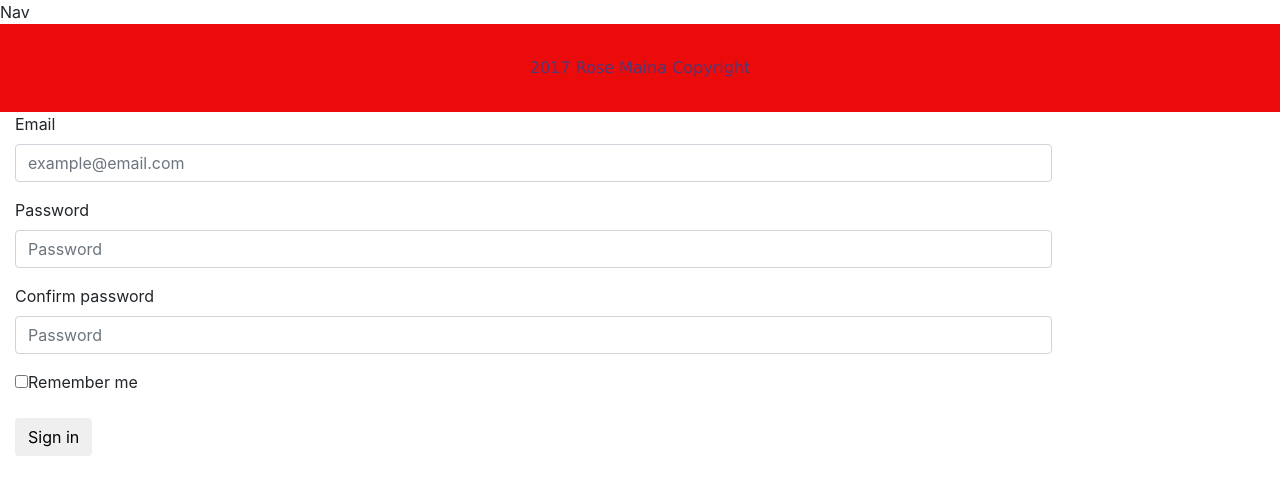
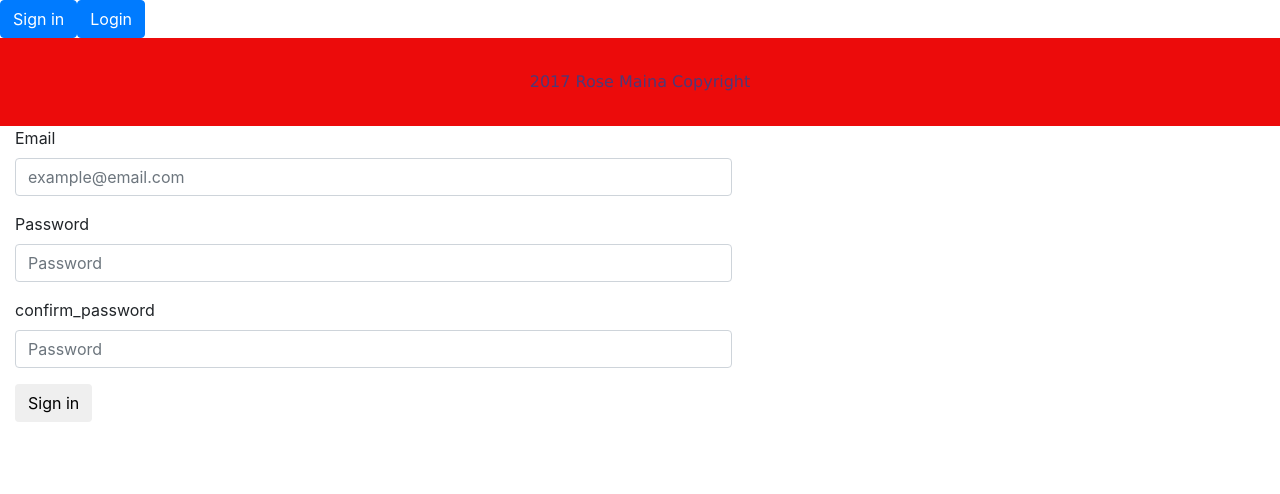
Before and after one commit to rosemaina/FrontendRedux, a React (Create React App) app in the folder bucketlist-react/: page / in a window 1280 px wide. Shown: the top 494 px of the page. Built offline with nearby package versions, Linux system fonts and the light colour scheme.

Commit message:
[Feature #[151882709]]Registration page
	-Add functionality for registering a user
	-Update package.json

```diff
--- a/bucketlist-react/package.json
+++ b/bucketlist-react/package.json
@@ -3,6 +3,7 @@
   "version": "0.1.0",
   "private": true,
   "dependencies": {
+    "axios": "^0.17.0",
     "bootstrap": "^4.0.0-beta",
     "react": "^16.0.0",
     "react-bootstrap": "^0.31.3",
--- a/bucketlist-react/src/Auth/Register/Register.js
+++ b/bucketlist-react/src/Auth/Register/Register.js
@@ -1,11 +1,15 @@
 import React, { Component } from 'react';
 import {RegisterForm} from './RegisterForm';
 // import { Redirect } from 'react-router-dom';
+import axios from 'axios';
 
 /**
  * Make register a container component meaning call it RegisterContainer
  * Any expected Prop in the registerForm is going to be defined where Registerform is called.
  */
+// const axios = require ('axios')
+
+
 export class RegisterContainer extends Component{
   constructor(props){
     super(props);
@@ -17,9 +21,36 @@ export class RegisterContainer extends Component{
       registration_success: false
     }}
 
+    handleChange = (event) => {
+      const name = event.target.name
+      this.setState({[name]: event.target.value})
+  }
+
+  register = (event) => {
+      event.preventDefault()
+      console.log('#####', this.state.email, this.state.password, this.state.confirm_password)
+      if (this.state.password === this.state.confirm_password){
+        axios.post('https://bucketlist-api1.herokuapp.com/auth/register/', {
+          email: this.state.email,
+          password: this.state.password
+        })
+        .then(() => this.setState({registration_success: true }))
+        .catch((error) => {console.log(error)})
+      }
+      else{
+        console.log("Passwords do not match")
+      }
+  }
+
     render(){
       return(
-      <RegisterForm/>
+      <RegisterForm
+      onSubmit={this.register}
+      onChange={this.handleChange}
+      email="Email"
+      password="Password"
+      confirm_password="confirm_password"
+      />
       );
     }
 }
--- a/bucketlist-react/src/Auth/Register/RegisterForm.js
+++ b/bucketlist-react/src/Auth/Register/RegisterForm.js
@@ -4,39 +4,33 @@ import { Button, Form, FormGroup, Col, FormControl, Checkbox, ControlLabel } fro
 /**
  * Expect a prop here.
  */
-export const RegisterForm = () => {
+export const RegisterForm = ({email, password, confirm_password, onSubmit, onChange}) => {
     return(
-        <Form horizontal>
-        <FormGroup controlId="formHorizontalEmail">
+        <Form horizontal onSubmit={onSubmit}>
+        <FormGroup onChange={onChange} controlId="formHorizontalEmail">
           <Col componentClass={ControlLabel} sm={2}>
-            Email
+            {email}
           </Col>
-          <Col sm={10}>
-            <FormControl type="email" placeholder="example@email.com" />
+          <Col sm={7}>
+            <FormControl name="email" type="email" placeholder="example@email.com" />
           </Col>
         </FormGroup>
 
-        <FormGroup controlId="formHorizontalPassword">
+        <FormGroup onChange={onChange} controlId="formHorizontalPassword">
           <Col componentClass={ControlLabel} sm={2}>
-            Password
+            {password}
           </Col>
-          <Col sm={10}>
-            <FormControl type="password" placeholder="Password" />
+          <Col sm={7}>
+            <FormControl name="password" type="password" placeholder="Password" />
           </Col>
         </FormGroup>
 
-        <FormGroup controlId="formHorizontalPassword">
+        <FormGroup onChange={onChange} controlId="formHorizontalPassword">
           <Col componentClass={ControlLabel} sm={2}>
-            Confirm password
+            {confirm_password}
           </Col>
-          <Col sm={10}>
-            <FormControl type="password" placeholder="Password" />
-          </Col>
-        </FormGroup>
-
-        <FormGroup>
-          <Col smOffset={2} sm={10}>
-            <Checkbox>Remember me</Checkbox>
+          <Col sm={7}>
+            <FormControl name="confirm_password" type="password" placeholder="Password" />
           </Col>
         </FormGroup>
 
--- a/bucketlist-react/src/common/Header/Header.css
+++ b/bucketlist-react/src/common/Header/Header.css
@@ -39,7 +39,6 @@ p{
         transform: scale(1.2);
 
     }
-
     100%{
         color: #3E2F5B
     }
--- a/bucketlist-react/src/common/Navigation/Navigation.jsx
+++ b/bucketlist-react/src/common/Navigation/Navigation.jsx
@@ -1,9 +1,17 @@
 import React, {Component} from 'react';
+import {Button} from 'react-bootstrap';
 
 export class NavigationContainer extends Component {
     render(){
         return(
-            <div>Nav</div>
+            <div>
+                <Button type="submit" bsStyle="primary">
+                    Sign in
+                </Button>
+                <Button type="submit" bsStyle="primary">
+                    Login
+                </Button>
+            </div>
         )
     }
 }
```
Also changed, not shown: bucketlist-react/src/Auth/Login/Login.js (+43 -0 lines), bucketlist-react/src/utils/helpers.js (+22 -7 lines), 1 other file (tests, documents, lock files or other folders).
